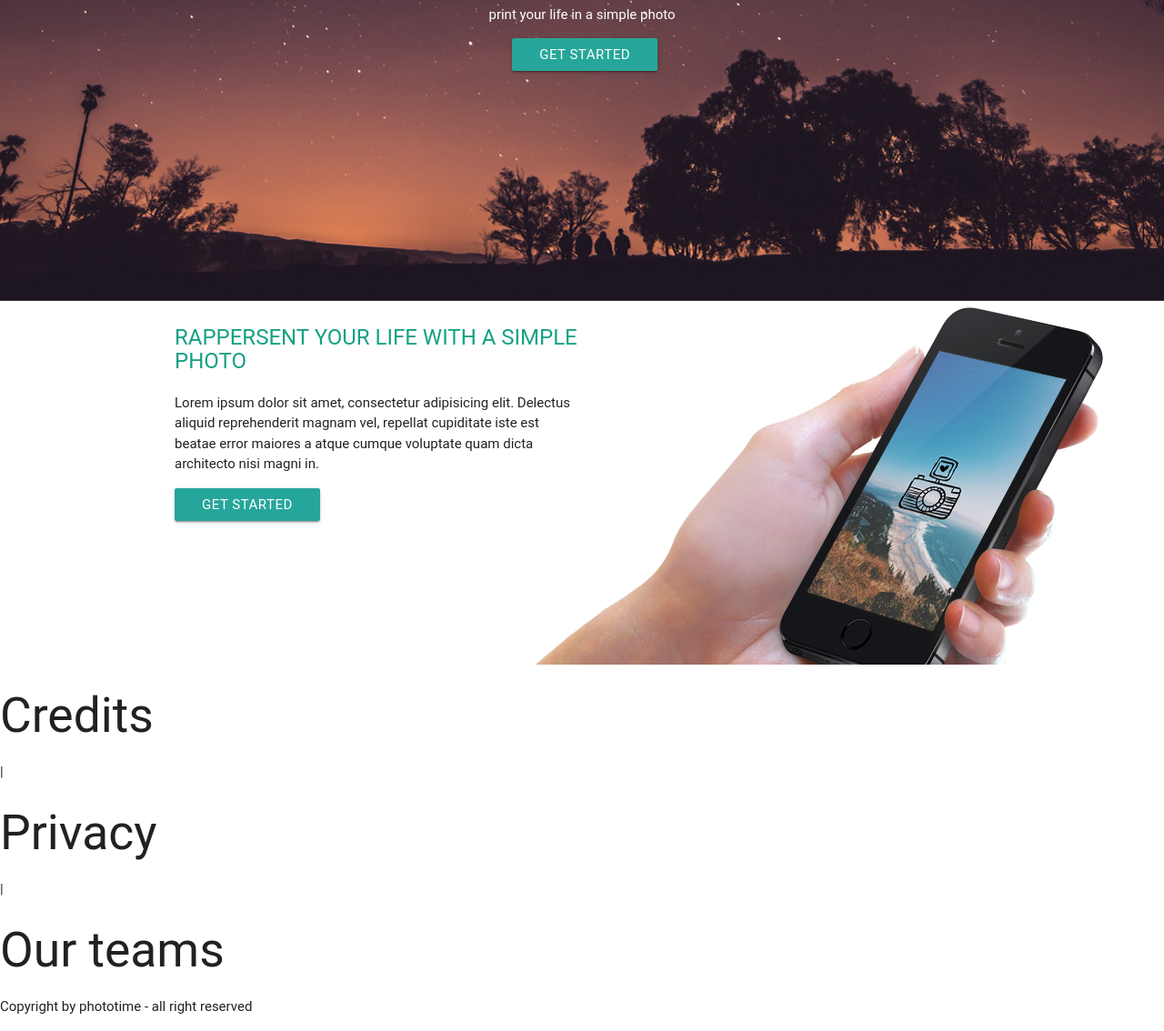
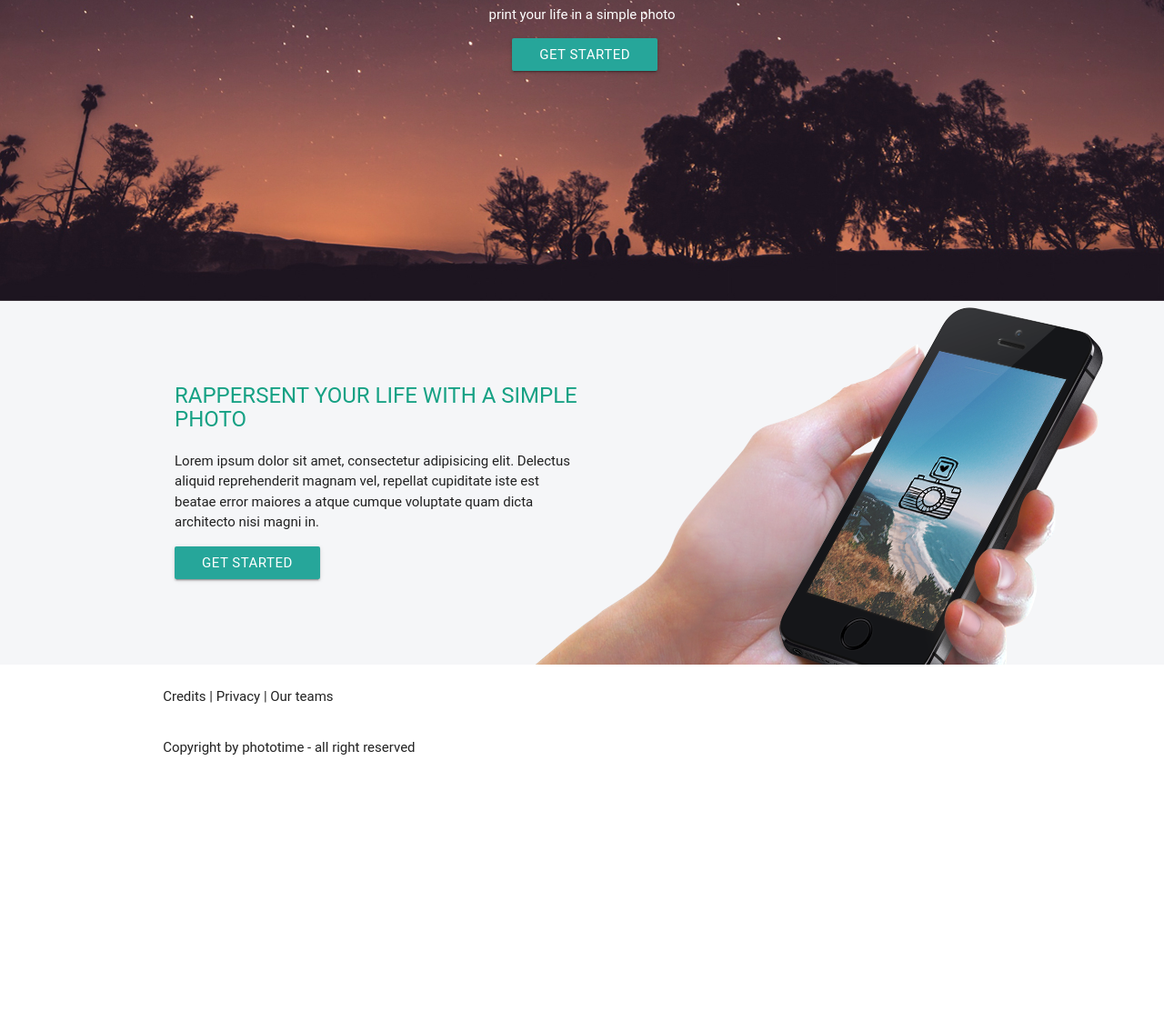
Before and after one commit to Giliagongora/photolab, a website: page index.html in a window 1280 px wide. Shown: the part 414-1548 px from the top of the page at 91% size. After the commit the page ends 1262 px from the top, so only its background shows below. Drawn offline with Linux system fonts and the light colour scheme; a web font is replaced by a local one.

Commit message:
Desarrollo estructura básica

```diff
--- a/assets/sass/_style.scss
+++ b/assets/sass/_style.scss
@@ -36,6 +36,8 @@ nav {
 }
 
 #backphone{
+    background-color: #f5f6f8;
+    padding-top: 5%;
     background-image: url("../img/hand.png");
     width: 100%;
     height: 400px;
@@ -54,3 +56,16 @@ nav {
         width: 50%;
     }
 }
+footer{
+    width: 50%;
+    margin-left: 14%;
+    div.element{
+    display: inline-flex;
+    font-size: 50%;
+    margin: 0;
+    h2{
+    font-size: 15px;
+    }
+    }
+
+}
--- a/index.html
+++ b/index.html
@@ -44,17 +44,12 @@
 		</div>
 	</section>
 	<footer>
-	<div>
-		<h2>Credits</h2>
-		<p>|</p>
-		<h2>Privacy</h2>
-		<p>|</p>
-		<h2>Our teams</h2>
+	<div class="element">
+		<h2>Credits | Privacy | Our teams</h2>
 	</div>
 	<div>
 	<p>Copyright by phototime - all right reserved</p>
 	</div>
-
 	</footer>
 
 	<script src="dist/js/script.js"></script>
```
Also changed, not shown: dist/css/style.min.css.
